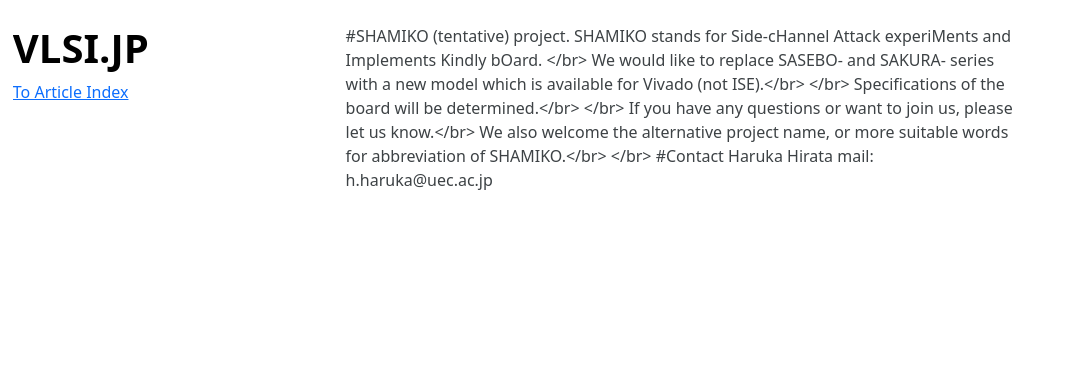
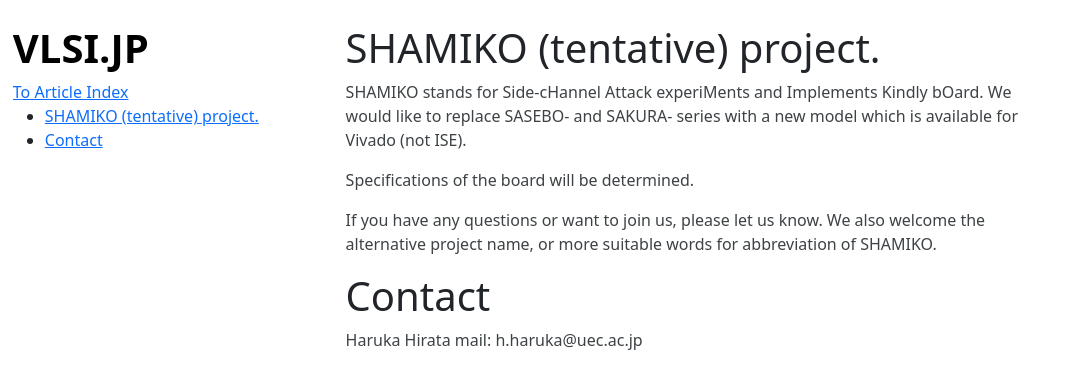
Before and after one commit to Cra2yPierr0t/Cra2yPierr0t.github.io, a Jekyll site: the page built from shamiko.md, in a window 1280 px wide. Shown: the top 389 px of the page, without its empty margins (0-1068 px from the left). Built offline with Jekyll 4.4.1, drawn with Linux system fonts in a browser that asks for light colours.

Commit message:
remove br

```diff
--- a/shamiko.md
+++ b/shamiko.md
@@ -2,15 +2,15 @@
 layout: default
 title: Shamiko
 ---
-#SHAMIKO (tentative) project.
-SHAMIKO stands for Side-cHannel Attack experiMents and Implements Kindly bOard. </br>
-We would like to replace SASEBO- and SAKURA- series with a new model which is available for Vivado (not ISE).</br>
-</br>
-Specifications of the board will be determined.</br>
-</br>
-If you have any questions or want to join us, please let us know.</br>
-We also welcome the alternative project name, or more suitable words for abbreviation of SHAMIKO.</br>
-</br>
-#Contact
+# SHAMIKO (tentative) project.
+SHAMIKO stands for Side-cHannel Attack experiMents and Implements Kindly bOard.
+We would like to replace SASEBO- and SAKURA- series with a new model which is available for Vivado (not ISE).
+
+Specifications of the board will be determined.
+
+If you have any questions or want to join us, please let us know.
+We also welcome the alternative project name, or more suitable words for abbreviation of SHAMIKO.
+
+# Contact
 Haruka Hirata
 mail: h.haruka@uec.ac.jp
```
